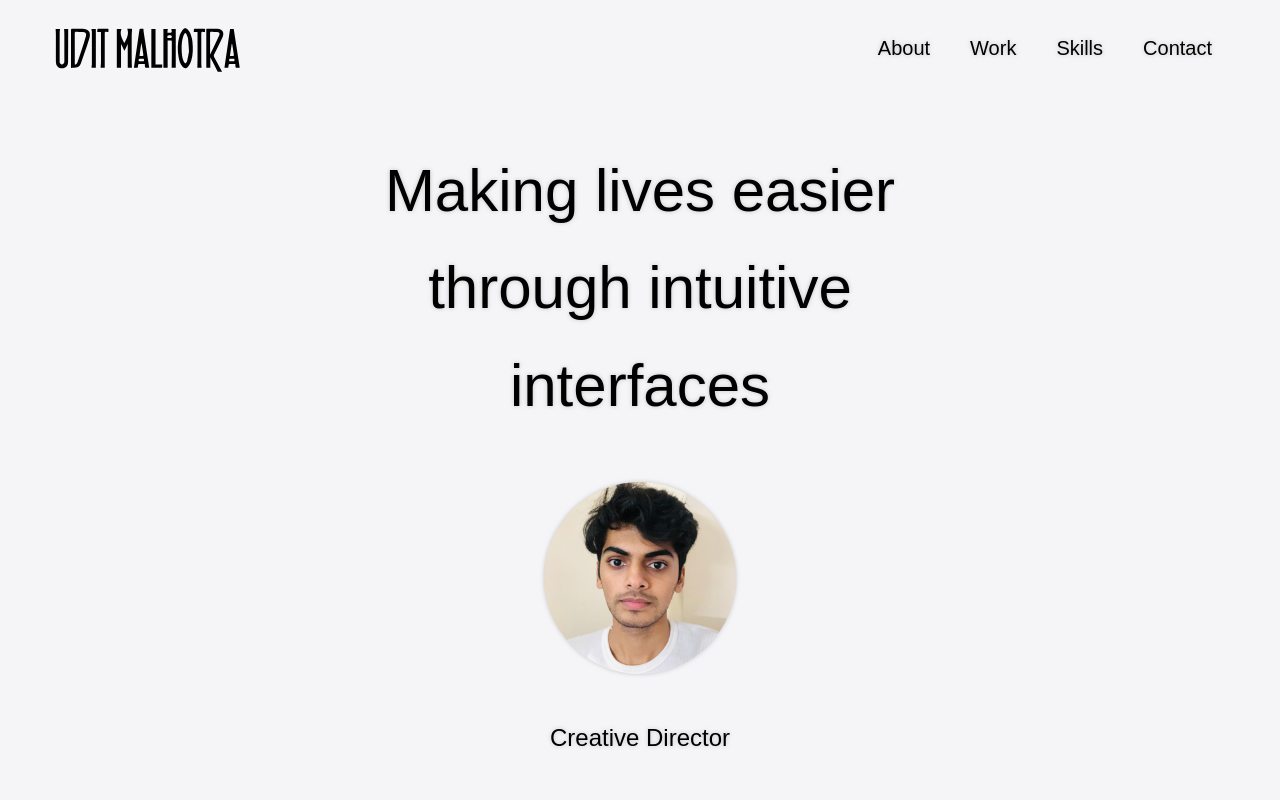
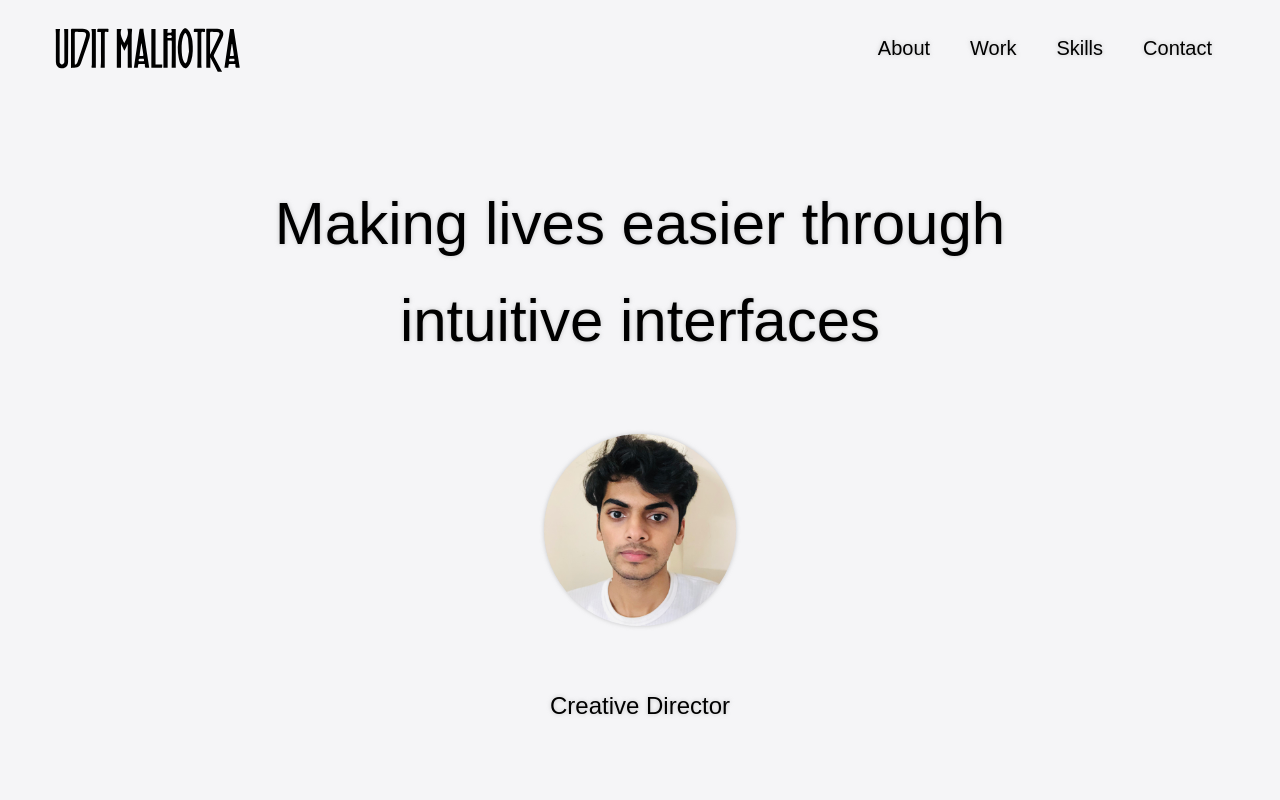
Before and after one commit to uditmalhotraa/portfolio, a React (Create React App) app: page / in a window 1280 px wide. Shown: the top 800 px of the page. Built offline with nearby package versions, Linux system fonts and the light colour scheme.

Commit message:
Size settings

```diff
--- a/src/App.js
+++ b/src/App.js
@@ -3,7 +3,7 @@ import About from "./Screens/About";
 
 const App = () => {
   return (
-    <div className="bg-slate dark:bg-black h-auto w-screen scroll-smooth">
+    <div className="bg-slate dark:bg-black h-auto w-full scroll-smooth">
       <Home />
       <About />
     </div>
--- a/src/Screens/About.js
+++ b/src/Screens/About.js
@@ -2,7 +2,7 @@ import React from 'react';
 
 const About = () => {
     return (
-        <div className='about h-screen flex flex-col justify-center items-center'>
+        <div className='about h-auto min-h-screen flex flex-col justify-center items-center'>
             <p className='mb-16 w-2/3 sm:w-1/2 text-black font-light dark:text-white text-center tracking-wide leading-normal text-2xl sm:text-4xl drop-shadow-dark dark:drop-shadow-light'>I love working with people who keep the world spinning ✱
                 I make use of heuristic approaches to design thinking and user analysis which enable me to continuously iterate on solutions and craft increasingly effective and delightful digital products.</p>
             <button className='hover:bg-darkgray text-white dark:text-black bg-black dark:bg-white px-6 py-3 rounded drop-shadow-dark dark:drop-shadow-light transition ease-in-out duration-700 hover:scale-105'>Download Resume</button>
--- a/src/Screens/Home.js
+++ b/src/Screens/Home.js
@@ -4,7 +4,7 @@ import Udit from '../Assets/Udit.jpg';
 
 const Home = () => {
     return (
-      <div className='home h-screen relative'>
+      <div className='home h-auto min-h-screen relative flex justify-center items-center'>
         <div className='header absolute top-0 w-full h-16 sm:h-24 flex flex-row basis-full justify-between items-center px-6 sm:px-12'>
             <a href="/"><Logo /></a>
             <div className='hidden sm:flex flex-row justify-between items-start'>
@@ -14,10 +14,10 @@ const Home = () => {
                 <p className='mx-5 text-black dark:text-white text-xl drop-shadow-dark dark:drop-shadow-light transition ease-in-out duration-700 hover:scale-110'>Contact</p>
             </div>
         </div>
-        <div className='home-content h-full pt-16 sm:pt-24 flex flex-col justify-center items-center'>
-            <p className='mb-12 w-1/2 leading-tight sm:leading-relaxed text-center text-black dark:text-white text-5xl sm:text-6xl drop-shadow-dark dark:drop-shadow-light'>Making lives easier through intuitive interfaces</p>
-            <img className="h-48 w-48 rounded-full drop-shadow-dark dark:drop-shadow-light" alt="Udit's Profile" src={Udit} />
-            <p className='mt-12 text-black dark:text-white text-2xl drop-shadow-dark dark:drop-shadow-light'>Creative Director</p>
+        <div className='home-content h-auto pt-16 sm:pt-24 flex flex-col content-around justify-center items-center'>
+            <p className='w-2/3 leading-tight sm:leading-relaxed text-center text-black dark:text-white text-4xl sm:text-6xl drop-shadow-dark dark:drop-shadow-light'>Making lives easier through intuitive interfaces</p>
+            <img className="m-12 sm:my-16 h-48 w-48 rounded-full drop-shadow-dark dark:drop-shadow-light" alt="Udit's Profile" src={Udit} />
+            <p className='text-black dark:text-white text-2xl drop-shadow-dark dark:drop-shadow-light'>Creative Director</p>
         </div>
       </div>
     );
```
